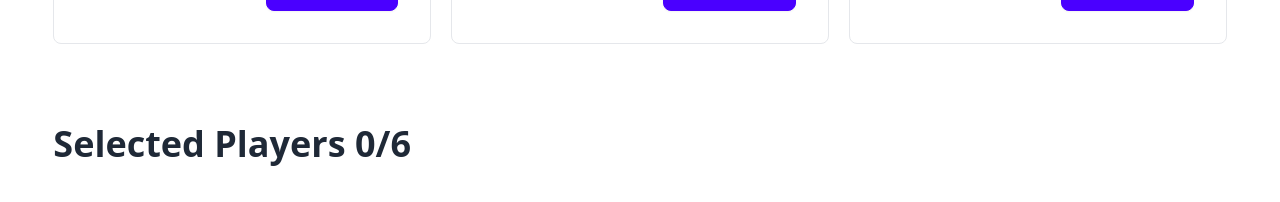
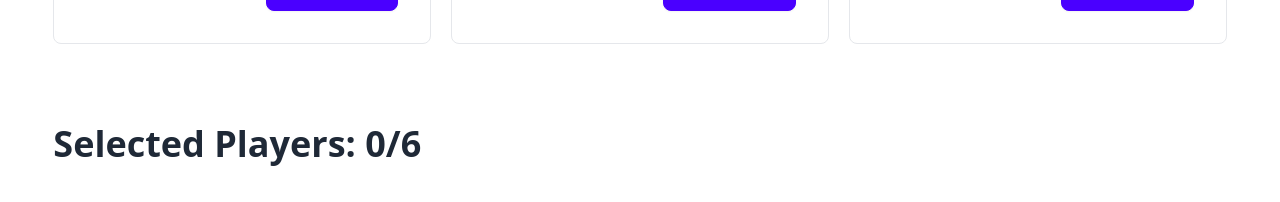
Before and after one commit to theatiq/the-cumilla-victorians, a React (Vite) app: page / in a window 1280 px wide. Shown: the part 3060-3262 px from the top of the page. Built offline with nearby package versions, Linux system fonts and the light colour scheme.

Commit message:
Validation partially done

```diff
--- a/src/App.jsx
+++ b/src/App.jsx
@@ -10,6 +10,7 @@ import Subscription from "./components/Subscription";
 function App() {
   const [coin, setCoin] = useState(0);
   const [selected, setSelected] = useState([]);
+
   const totalCoin = () => {
     const newCoin = coin + 1000000;
     setCoin(newCoin);
@@ -22,8 +23,20 @@ function App() {
       alert("Already Selected");
     } else {
       const newlySelected = [...selected, player];
-      setSelected(newlySelected);
+
+      if (selected.length > 5) {
+        alert("You have already selected maximum number of players");
+      } else {
+        return setSelected(newlySelected);
+      }
     }
+  };
+
+  const handleDelete = (player) => {
+    const remainingPlayer = selected.filter(
+      (p) => p.player_id !== player.player_id
+    );
+    setSelected(remainingPlayer);
   };
   return (
     <div>
@@ -31,7 +44,7 @@ function App() {
       <Banner totalCoin={totalCoin}></Banner>
       <Buttons></Buttons>
       <Players handleSelected={handleSelected}></Players>
-      <Selects selected={selected}></Selects>
+      <Selects selected={selected} handleDelete={handleDelete}></Selects>
       <Subscription></Subscription>
       <Footer></Footer>
     </div>
--- a/src/components/Selects.jsx
+++ b/src/components/Selects.jsx
@@ -1,10 +1,10 @@
 import { RiDeleteBin6Fill } from "react-icons/ri";
 
-const Selects = ({ selected }) => {
+const Selects = ({ selected, handleDelete }) => {
   return (
     <div className="w-11/12 mx-auto mb-20">
       <h1 className="text-4xl font-bold mb-5">
-        Selected Players {selected.length}/6
+        Selected Players: {selected.length}/6
       </h1>
       {selected.map((player) => (
         // eslint-disable-next-line react/jsx-key
@@ -22,7 +22,10 @@ const Selects = ({ selected }) => {
               <p>{player.batting}</p>
             </div>
           </div>
-          <div className="text-red-300 text-xl cursor-pointer">
+          <div
+            onClick={() => handleDelete(player)}
+            className="text-red-300 text-xl cursor-pointer"
+          >
             <RiDeleteBin6Fill />
           </div>
         </div>
```
